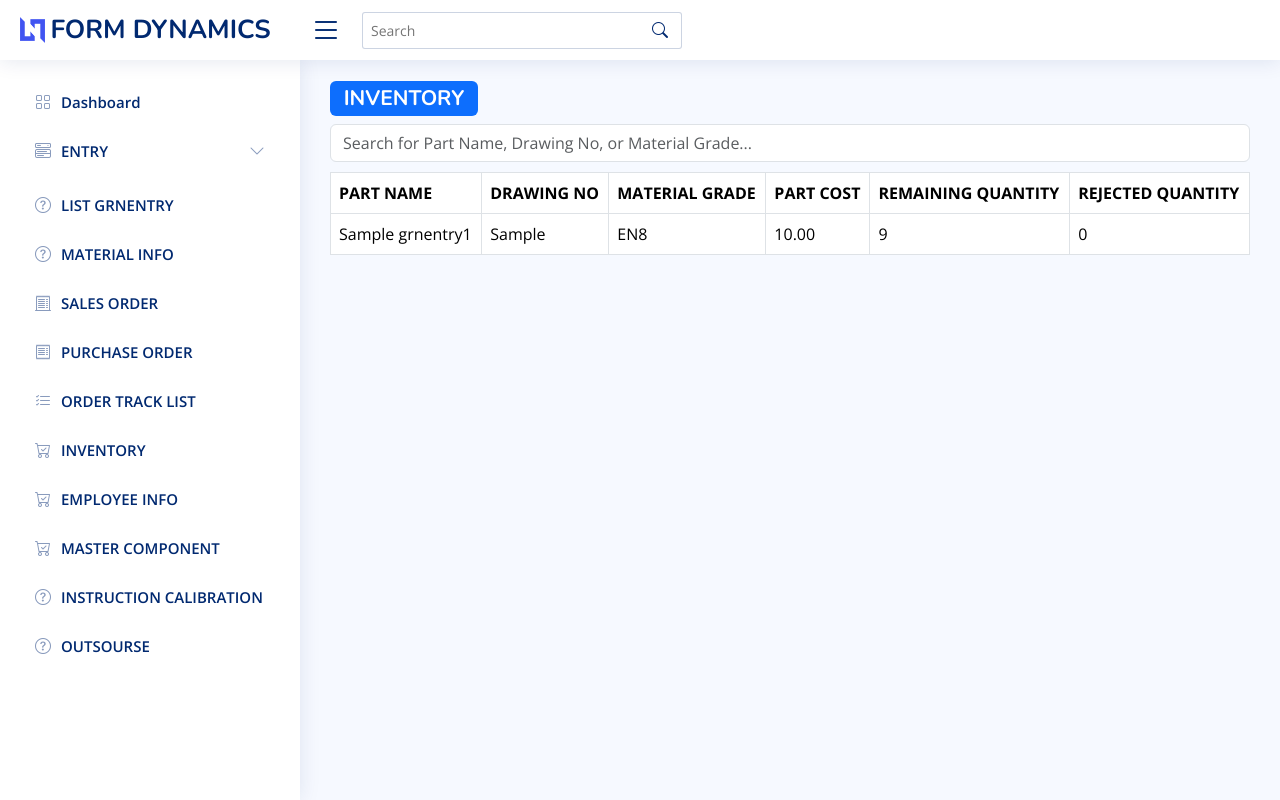
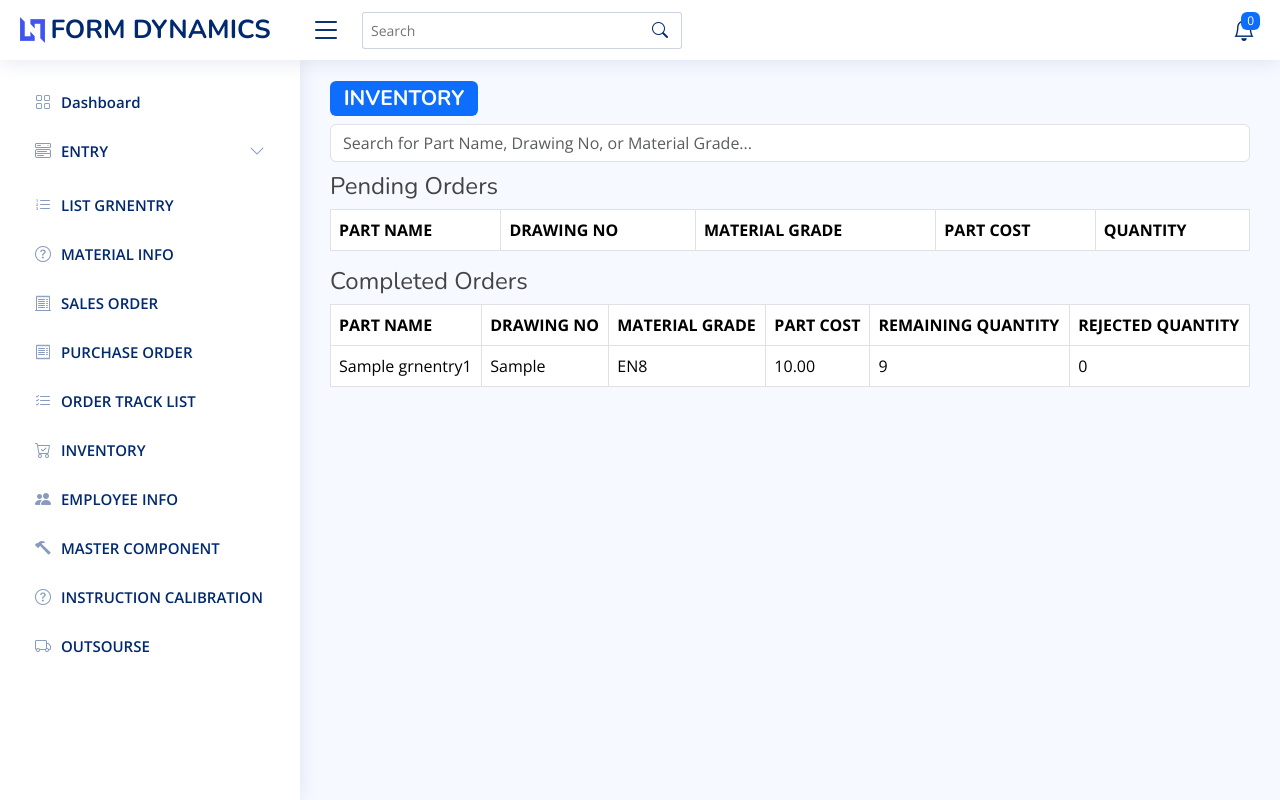
Before and after one commit to suyash712/Formdynamics, a Django app: page /inventory in a window 1280 px wide. Run offline with Django 4.2, Linux system fonts and the light colour scheme; tables that the repository leaves empty hold one stand-in row (values such as "Sample post"); lists and menus that the app fills with data are empty; some libraries are stand-ins or nearby versions.

Commit message:
changes in inventory

```diff
--- a/formdynamics/urls.py
+++ b/formdynamics/urls.py
@@ -82,6 +82,8 @@
     path('outsourseform',views.outsourseform,name='outsourseform'),
     path('mark_complete/<int:pk>/', views.mark_complete, name='mark_complete'),
 
+       path('notifications/', views.get_notifications, name='notifications'),
+
 
 
 ]
--- a/formdynamics/views.py
+++ b/formdynamics/views.py
@@ -1,6 +1,6 @@
 from django.shortcuts import render,redirect, get_object_or_404
 from django.http import HttpResponse
-from grnentry.models import Grnentry1,FormData, ProcessDetails,Delivery,Inventory,fields,material,Employee_info,calibration,master_component,Outsourse
+from grnentry.models import Grnentry1,FormData, ProcessDetails,Delivery,Inventory,fields,material,Employee_info,calibration,master_component,Outsourse,Notification
 import requests
 from django.http import JsonResponse
 from .forms import FormDataForm
@@ -545,16 +545,15 @@
         inventory.remaining_quantity = remaining_units
         inventory.save()
 
-from django.db.models import Sum, Q
-
-from django.db.models import Sum, Q
+from django.db.models import Sum
 
 def inventory_view(request):
     # Query all FormData objects
     form_data_list = FormData.objects.all().order_by('-dispatch_time')
 
-    # Initialize a dictionary to store merged inventory data
-    inventory_data = {}
+    # Initialize dictionaries to store inventory data
+    pending_inventory_data = {}
+    completed_inventory_data = {}
 
     # Iterate through each FormData object
     for form_data in form_data_list:
@@ -584,30 +583,70 @@
         # Retrieve the part costs from the associated Delivery objects
         part_costs = form_data.delivery_set.values_list('PARTCOST', flat=True)
 
-        # Update the inventory data dictionary
-        if key in inventory_data:
-            inventory_data[key]['remaining_quantity'] += remaining_units
-            inventory_data[key]['rejected_quantity'] += rejected_quantity
-            inventory_data[key]['part_costs'].extend(part_costs)
+        if form_data.order_status == 'Pending':
+            # Update the pending inventory data dictionary
+            if key in pending_inventory_data:
+                pending_inventory_data[key]['remaining_quantity'] += remaining_units
+                pending_inventory_data[key]['rejected_quantity'] += rejected_quantity
+                pending_inventory_data[key]['part_costs'].extend(part_costs)
+            else:
+                pending_inventory_data[key] = {
+                    'part_name': part_name,
+                    'drawing_no': drawing_no,
+                    'material_grade': material_grade,
+                    'remaining_quantity': remaining_units,
+                    'rejected_quantity': rejected_quantity,
+                    'part_costs': list(part_costs),
+                    'order_status': form_data.order_status
+                }
         else:
-            inventory_data[key] = {
-                'part_name': part_name,
-                'drawing_no': drawing_no,
-                'material_grade': material_grade,
-                'remaining_quantity': remaining_units,
-                'rejected_quantity': rejected_quantity,
-                'part_costs': list(part_costs)
-            }
+            # Update the completed inventory data dictionary
+            if key in completed_inventory_data:
+                completed_inventory_data[key]['remaining_quantity'] += remaining_units
+                completed_inventory_data[key]['rejected_quantity'] += rejected_quantity
+                completed_inventory_data[key]['part_costs'].extend(part_costs)
+            else:
+                completed_inventory_data[key] = {
+                    'part_name': part_name,
+                    'drawing_no': drawing_no,
+                    'material_grade': material_grade,
+                    'remaining_quantity': remaining_units,
+                    'rejected_quantity': rejected_quantity,
+                    'part_costs': list(part_costs),
+                    'order_status': form_data.order_status
+                }
 
     # Format the part costs as comma-separated values
-    for key in inventory_data:
-        inventory_data[key]['part_costs'] = ', '.join(map(str, set(inventory_data[key]['part_costs'])))
+    for key in pending_inventory_data:
+        pending_inventory_data[key]['part_costs'] = ', '.join(map(str, set(pending_inventory_data[key]['part_costs'])))
+    for key in completed_inventory_data:
+        completed_inventory_data[key]['part_costs'] = ', '.join(map(str, set(completed_inventory_data[key]['part_costs'])))
 
     # Render the inventory template with the merged inventory data
-    return render(request, 'inventory.html', {'inventory_list': inventory_data.values()})
+    return render(request, 'inventory.html', {
+        'pending_inventory_list': pending_inventory_data.values(),
+        'completed_inventory_list': completed_inventory_data.values()
+    })
 
 def dashboard(request):
     return render(request,'dashboard.html')
+
+
+from django.utils import timezone
+from datetime import timedelta
+
+def generate_notifications():
+    now = timezone.now()
+    due_date = now + timedelta(days=2)
+    calibrations_due_soon = calibration.objects.filter(next_calibration_due_date__lte=due_date, next_calibration_due_date__gt=now)
+
+    for calibration in calibrations_due_soon:
+        message = f"Calibration due for {calibration.inst_name} on {calibration.next_calibration_due_date.strftime('%Y-%m-%d')}"
+        Notification.objects.create(message=message, calibration=calibration)
+
+def get_notifications(request):
+    notifications = Notification.objects.filter(is_read=False).order_by('-created_at')
+    return render(request, 'notifications.html', {'notifications': notifications})
 
 '''
 def apicall_items(request):
--- a/template/home.html
+++ b/template/home.html
@@ -1,23 +1,15 @@
 <!DOCTYPE html>
 <html lang="en">
-
 <head>
   <meta charset="utf-8">
   <meta content="width=device-width, initial-scale=1.0" name="viewport">
-
   <title>Charts / ApexCharts - NiceAdmin Bootstrap Template</title>
   <meta content="" name="description">
   <meta content="" name="keywords">
-
-  <!-- Favicons -->
   <link href="/static/assets/img/favicon.png" rel="icon">
   <link href="/static/assets/img/apple-touch-icon.png" rel="apple-touch-icon">
-
-  <!-- Google Fonts -->
   <link href="https://fonts.gstatic.com" rel="preconnect">
   <link href="https://fonts.googleapis.com/css?family=Open+Sans:300,300i,400,400i,600,600i,700,700i|Nunito:300,300i,400,400i,600,600i,700,700i|Poppins:300,300i,400,400i,500,500i,600,600i,700,700i" rel="stylesheet">
-
-  <!-- Vendor CSS Files -->
   <link href="static/assets/vendor/bootstrap/css/bootstrap.min.css" rel="stylesheet">
   <link href="static/assets/vendor/bootstrap-icons/bootstrap-icons.css" rel="stylesheet">
   <link href="static/assets/vendor/boxicons/css/boxicons.min.css" rel="style">
@@ -25,8 +17,6 @@
   <link href="static/assets/vendor/quill/quill.bubble.css" rel="stylesheet">
   <link href="static/assets/vendor/remixicon/remixicon.css" rel="stylesheet">
   <link href="static/assets/vendor/simple-datatables/style.css" rel="stylesheet">
-
-  <!-- Template Main CSS File -->
   <link href="static/assets/css/style.css" rel="stylesheet">
   <link rel="stylesheet" href="static/script.js">
   <style>
@@ -38,12 +28,10 @@
       border: none;
       cursor: pointer;
     }
-
     .dropdown {
       position: relative;
       display: inline-block;
     }
-
     .dropdown-content {
       display: none;
       position: absolute;
@@ -52,84 +40,69 @@
       box-shadow: 0px 8px 16px 0px rgba(0,0,0,0.2);
       z-index: 1;
     }
-
     .dropdown-content a {
       color: black;
       padding: 12px 16px;
       text-decoration: none;
       display: block;
     }
-
     .dropdown-content a:hover {background-color: #f1f1f1}
-
     .dropdown:hover .dropdown-content {
       display: block;
     }
-
     .dropdown:hover .dropbtn {
       background-color: #3e8e41;
     }
   </style>
-
   {% block head %}{% endblock %}
-  <!-- =======================================================
-  * Template Name: NiceAdmin
-  * Updated: Nov 17 2023 with Bootstrap v5.3.2
-  * Template URL: https://bootstrapmade.com/nice-admin-bootstrap-admin-html-template/
-  * Author: BootstrapMade.com
-  * License: https://bootstrapmade.com/license/
-  ======================================================== -->
 </head>
-
 <body>
  {% load static %}
-  <!-- ======= Header ======= -->
   <header id="header" class="header fixed-top d-flex align-items-center">
-
     <div class="d-flex align-items-center justify-content-between">
       <a href="index.html" class="logo d-flex align-items-center">
         <img src="assets/img/logo.png" alt="">
         <span class="d-none d-lg-block" title="our company">FORM DYNAMICS</span>
       </a>
       <i class="bi bi-list toggle-sidebar-btn"></i>
-    </div><!-- End Logo -->
-
+    </div>
     <div class="search-bar">
-      <form class="search-form d-flex align-items-center" method="POST" action="#">
-        <input type="text" name="query" placeholder="Search" title="Enter search keyword">
+      <form id="search-form" class="search-form d-flex align-items-center" method="POST" action="#">
+        <input id="search-input" type="text" name="query" placeholder="Search" title="Enter search keyword">
         <button type="submit" title="Search"><i class="bi bi-search"></i></button>
       </form>
-    </div><!-- End Search Bar -->
-
+    </div>
     <nav class="header-nav ms-auto">
       <ul class="d-flex align-items-center">
-
         <li class="nav-item d-block d-lg-none">
           <a class="nav-link nav-icon search-bar-toggle " href="#">
             <i class="bi bi-search"></i>
           </a>
-        </li><!-- End Search Icon-->
-
-
-        <!-- End Profile Nav -->
-
+        </li>
+        <li class="nav-item dropdown">
+          <a class="nav-link nav-icon" href="#" data-bs-toggle="dropdown">
+            <i class="bi bi-bell"></i>
+            <span class="badge bg-primary badge-number" id="notification-count">0</span>
+          </a>
+          <ul class="dropdown-menu dropdown-menu-end dropdown-menu-arrow notifications" id="notifications">
+            <li class="dropdown-header">
+              You have <span id="notification-count-text">0</span> new notifications
+              <a href="#"><span class="badge rounded-pill bg-primary p-2 ms-2">View all</span></a>
+            </li>
+            <li><hr class="dropdown-divider"></li>
           </ul>
-       <!-- End Icons Navigation -->
-
-  </header><!-- End Header -->
-
-  <!-- ======= Sidebar ======= -->
+        </li>
+      </ul>
+    </nav>
+  </header>
   <aside id="sidebar" class="sidebar">
-
     <ul class="sidebar-nav" id="sidebar-nav">
-
       <li class="nav-item">
         <a class="nav-link collapsed" href="http://127.0.0.1:8000">
           <i class="bi bi-grid"></i>
           <span>Dashboard</span>
         </a>
-      </li><!-- End Dashboard Nav -->
-
+      </li>
       <li class="nav-item">
         <a class="nav-link collapsed" data-bs-target="#components-nav" data-bs-toggle="collapse" href="#">
           <i class="bi bi-menu-button-wide"></i><span>ENTRY</span><i class="bi bi-chevron-down ms-auto"></i>
@@ -137,22 +110,15 @@
         <ul id="components-nav" class="nav-content collapse " data-bs-parent="#sidebar-nav">
           <li>
             <a href="http://127.0.0.1:8000/grnentry">
-              <i class="bi bi-bookmark-plus-fill"></i></i><span>GRN ENTRY</span>
+              <i class="bi bi-bookmark-plus-fill"></i><span>GRN ENTRY</span>
             </a>
           </li>
-
         </ul>
       </li>
-      <!-- End Components Nav -->
-
-
       <li class="nav-heading"></li>
-
-      <!-- End Profile Page Nav -->
-
       <li class="nav-item">
         <a class="nav-link collapsed" href="http://127.0.0.1:8000/grnmainpage">
-          <i class="bi bi-question-circle"></i>
+          <i class="bi bi-list-ol"></i>
           <span>LIST GRNENTRY</span>
         </a>
       </li>
@@ -161,20 +127,19 @@
           <i class="bi bi-question-circle"></i>
           <span>MATERIAL INFO</span>
         </a>
-      </li><!-- End F.A.Q Page Nav -->
+      </li>
       <li class="nav-item">
         <a class="nav-link collapsed" href="http://127.0.0.1:8000/salesorder1">
           <i class="bi bi-receipt-cutoff"></i>
           <span>SALES ORDER</span>
         </a>
-      </li><!-- End Contact Page Nav -->
+      </li>
       <li class="nav-item">
         <a class="nav-link collapsed" href="http://127.0.0.1:8000/purchaseinfo">
           <i class="bi bi-receipt"></i>
           <span>PURCHASE ORDER</span>
         </a>
       </li>
-
       <li class="nav-item">
         <a class="nav-link collapsed" href="http://127.0.0.1:8000/display_form_data">
           <i class="bi bi-list-check"></i>
@@ -189,13 +154,13 @@
       </li>
       <li class="nav-item">
         <a class="nav-link collapsed" href="http://127.0.0.1:8000/employees">
-            <i class="bi bi-cart-check"></i>
+          <i class="bi bi-people-fill"></i>
           <span>EMPLOYEE INFO</span>
         </a>
       </li>
       <li class="nav-item">
         <a class="nav-link collapsed" href="http://127.0.0.1:8000/show_master_component">
-            <i class="bi bi-cart-check"></i>
+          <i class="bi bi-hammer"></i>
           <span>MASTER COMPONENT</span>
         </a>
       </li>
@@ -207,27 +172,15 @@
       </li>
       <li class="nav-item">
         <a class="nav-link collapsed" href="http://127.0.0.1:8000/showoutsourse">
-            <i class="bi bi-question-circle"></i>
+          <i class="bi bi-truck"></i>
           <span>OUTSOURSE</span>
         </a>
       </li>
-
-
     </ul>
-
-  </aside><!-- End Sidebar-->
+  </aside>
   {% block body %}{% endblock %}
-
-
-
-
-
-
-
   {% block js %}{% endblock %}
   <a href="#" class="back-to-top d-flex align-items-center justify-content-center"><i class="bi bi-arrow-up-short"></i></a>
-
-  <!-- Vendor JS Files -->
   <script src="static/assets/vendor/apexcharts/apexcharts.min.js"></script>
   <script src="static/assets/vendor/bootstrap/js/bootstrap.bundle.min.js"></script>
   <script src="static/assets/vendor/chart.js/chart.umd.js"></script>
@@ -236,18 +189,34 @@
   <script src="static/assets/vendor/simple-datatables/simple-datatables.js"></script>
   <script src="static/assets/vendor/tinymce/tinymce.min.js"></script>
   <script src="static/assets/vendor/php-email-form/validate.js"></script>
-
-  <!-- Template Main JS File -->
   <script src="static/assets/js/main.js"></script>
-  <script src="https://code.jquery.com/jquery-3.3.1.slim.min.js" integrity="sha384-q8i/X+965DzO0rT7abK41JStQIAqVgRVzpbzo5smXKp4YfRvH+8abtTE1Pi6jizo" crossorigin="anonymous"></script>
-  <script src="https://cdnjs.cloudflare.com/ajax/libs/popper.js/1.14.6/umd/popper.min.js" integrity="sha384-wHAiFfRlMFy6i5SRaxvfOCifBUQy1xHdJ/yoi7FRNXMRBu5WHdZYu1hA6ZOblgut" crossorigin="anonymous"></script>
-  <script src="https://stackpath.bootstrapcdn.com/bootstrap/4.2.1/js/bootstrap.min.js" integrity="sha384-B0UglyR+jN6CkvvICOB2joaf5I4l3gm9GU6Hc1og6Ls7i6U/mkkaduKaBhlAXv9k" crossorigin="anonymous"></script>
-
-  <script src="https://code.jquery.com/jquery-3.5.1.slim.min.js" integrity="sha384-DfXdz2htPH0lsSSs5nCTpuj/zy4C+OGpamoFVy38MVBnE+IbbVYUew+OrCXaRkfj" crossorigin="anonymous"></script>
-      <script>window.jQuery || document.write('<script src="/docs/4.5/assets/js/vendor/jquery.slim.min.js"><\/script>')</script><script src="/docs/4.5/dist/js/bootstrap.bundle.min.js" integrity="sha384-LtrjvnR4Twt/qOuYxE721u19sVFLVSA4hf/rRt6PrZTmiPltdZcI7q7PXQBYTKyf" crossorigin="anonymous"></script></body>
-
-
-
+  <script>
+    document.addEventListener('DOMContentLoaded', function () {
+      const searchForm = document.getElementById('search-form');
+      const searchInput = document.getElementById('search-input');
+      searchForm.addEventListener('submit', function (event) {
+        event.preventDefault(); // Prevent the default form submission
+        const query = searchInput.value.toLowerCase().trim();
+        const searchMappings = {
+          'salesorder': 'http://127.0.0.1:8000/salesorder1',
+          'grnentry': 'http://127.0.0.1:8000/grnentry',
+          'grnmainpage': 'http://127.0.0.1:8000/grnmainpage',
+          'materialinfo': 'http://127.0.0.1:8000/materialinfo1',
+          'purchaseinfo': 'http://127.0.0.1:8000/purchaseinfo',
+          'ordertracklist': 'http://127.0.0.1:8000/display_form_data',
+          'inventory': 'http://127.0.0.1:8000/inventory',
+          'employees': 'http://127.0.0.1:8000/employees',
+          'mastercomponent': 'http://127.0.0.1:8000/show_master_component',
+          'instructioncalibration': 'http://127.0.0.1:8000/instruction_calibration',
+          'outsourse': 'http://127.0.0.1:8000/showoutsourse'
+        };
+        if (query in searchMappings) {
+          window.location.href = searchMappings[query];
+        } else {
+          alert('No matching page found.');
+        }
+      });
+    });
+  </script>
 </body>
-
 </html>
--- a/template/inventory.html
+++ b/template/inventory.html
@@ -25,7 +25,34 @@
         <input type="text" id="searchInput" onkeyup="searchTable()" placeholder="Search for Part Name, Drawing No, or Material Grade..." class="form-control" style="margin-bottom: 10px;">
     </div>
 
+    <h4>Pending Orders</h4>
     <table class="table table-bordered" id="inventoryTable">
+        <thead>
+            <tr>
+                <th scope="col">PART NAME</th>
+                <th scope="col">DRAWING NO</th>
+                <th scope="col">MATERIAL GRADE</th>
+                <th scope="col">PART COST</th>
+                <th scope="col"> QUANTITY</th>
+
+            </tr>
+        </thead>
+        <tbody>
+            {% for inventory in pending_inventory_list %}
+            <tr>
+                <td>{{ inventory.part_name }}</td>
+                <td>{{ inventory.drawing_no }}</td>
+                <td>{{ inventory.material_grade }}</td>
+                <td>in production</td>
+                <td>{{ inventory.remaining_quantity }}</td>
+
+            </tr>
+            {% endfor %}
+        </tbody>
+    </table>
+
+    <h4>Completed Orders</h4>
+    <table class="table table-bordered" id="completedInventoryTable">
         <thead>
             <tr>
                 <th scope="col">PART NAME</th>
@@ -37,8 +64,7 @@
             </tr>
         </thead>
         <tbody>
-            {% for inventory in inventory_list %}
-            {% if inventory.remaining_quantity > 0 or inventory.rejected_quantity > 0 %}
+            {% for inventory in completed_inventory_list %}
             <tr>
                 <td>{{ inventory.part_name }}</td>
                 <td>{{ inventory.drawing_no }}</td>
@@ -47,7 +73,6 @@
                 <td>{{ inventory.remaining_quantity }}</td>
                 <td>{{ inventory.rejected_quantity }}</td>
             </tr>
-            {% endif %}
             {% endfor %}
         </tbody>
     </table>
@@ -60,8 +85,11 @@
         var input = document.getElementById('searchInput');
         var filter = input.value.toUpperCase();
 
-        // Get the table and its rows
-        var table = document.getElementById('inventoryTable');
+        // Get the tables and their rows
+        var tables = ['inventoryTable', 'completedInventoryTable'];
+
+        tables.forEach(function(tableId) {
+            var table = document.getElementById(tableId);
             var tr = table.getElementsByTagName('tr');
 
             // Loop through all table rows (except the header) and hide those that don't match the search query
@@ -84,6 +112,7 @@
                     }
                 }
             }
+        });
     }
 </script>
 
```
Also changed, not shown: formdynamics/corn.py (added, +11 -0 lines), formdynamics/settings.py (+6 -1 lines), grnentry/models.py (+8 -0 lines), grnentry/task.py (added, +12 -0 lines), template/notification.html (added, +13 -0 lines), grnentry/migrations/0037_notification.py (added). Lines whose indentation alone changed are shown as unchanged.
